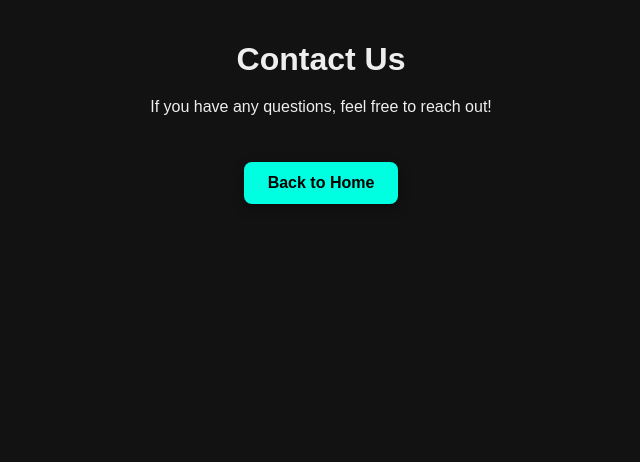
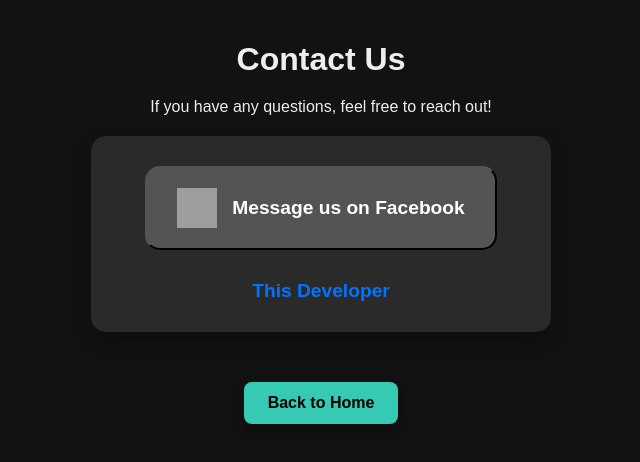
Before and after one commit to zanlauren-dev/ZAN-STUDIO, a plain HTML site: page contacts.html in a window 1280 px wide. Shown: the whole page, without its empty margins (319-959 px from the left). Drawn offline with Linux system fonts and the light colour scheme; grey boxes are pictures that could not be loaded.

Commit message:
Update contacts.html

```diff
--- a/contacts.html
+++ b/contacts.html
@@ -16,12 +16,78 @@
     h1 {
       margin-bottom: 20px;
     }
-    /* Back button style */
+    /* Glass Card Style */
+    .glass-card {
+      background: rgba(255, 255, 255, 0.1);
+      backdrop-filter: blur(10px);
+      -webkit-backdrop-filter: blur(10px);
+      border-radius: 15px;
+      padding: 30px;
+      margin: 20px auto;
+      max-width: 400px;
+      box-shadow: 0 8px 20px rgba(0, 0, 0, 0.3);
+      display: flex;
+      flex-direction: column;
+      align-items: center;
+    }
+    /* Facebook Button with loading effect and larger padding */
+    .facebook-btn {
+      display: flex;
+      align-items: center;
+      justify-content: center;
+      background-color: rgba(255, 255, 255, 0.2);
+      padding: 20px 30px; /* increased padding for a bigger button */
+      border-radius: 15px;
+      cursor: pointer;
+      text-decoration: none;
+      font-weight: bold;
+      font-size: 1.2rem; /* slightly larger font */
+      color: #fff;
+      position: relative;
+      overflow: hidden;
+      transition: all 0.4s ease;
+      margin-bottom: 20px;
+    }
+    .facebook-btn:hover {
+      background-color: rgba(255, 255, 255, 0.3);
+      transform: translateY(-3px);
+      box-shadow: 0 10px 25px rgba(0,0,0,0.6);
+    }
+    /* Spinner styles */
+    .spinner {
+      border: 4px solid #f3f3f3;
+      border-top: 4px solid #00ffe1;
+      border-radius: 50%;
+      width: 24px;
+      height: 24px;
+      animation: spin 1s linear infinite;
+      margin-left: 15px;
+      display: none;
+    }
+    @keyframes spin {
+      0% { transform: rotate(0deg); }
+      100% { transform: rotate(360deg); }
+    }
+    /* Facebook Logo - larger size */
+    .facebook-logo {
+      width: 40px; /* bigger logo */
+      height: 40px;
+      margin-right: 15px;
+      transition: transform 0.3s ease;
+    }
+    /* Developer label styles */
+    .developer-label {
+      font-weight: bold;
+      font-size: 1.2rem;
+      margin-top: 10px;
+      color: #0074FF;
+    }
+    /* Back button styles */
     .back-link {
       display: inline-block;
       margin-top: 30px;
       padding: 12px 24px;
-      background-color: #00ffe1;
+      background-color: #36C9B3;
       color: #000;
       border-radius: 8px;
       text-decoration: none;
@@ -31,7 +97,7 @@
       box-shadow: 0 4px 12px rgba(0,0,0,0.4);
     }
     .back-link:hover {
-      background-color: #00cbb4;
+      background-color: #8A8A8A;
       transform: translateY(-3px);
       box-shadow: 0 8px 20px rgba(0,0,0,0.6);
     }
@@ -40,6 +106,45 @@
 <body>
   <h1>Contact Us</h1>
   <p>If you have any questions, feel free to reach out!</p>
+
+  <!-- Glass Card with Facebook Button and Developer Label -->
+  <div class="glass-card">
+    <button class="facebook-btn" id="fbButton" aria-label="Message us on Facebook">
+      <img src="https://upload.wikimedia.org/wikipedia/commons/0/05/Facebook_Logo_(2019).png" alt="Facebook Logo" class="facebook-logo"/>
+      Message us on Facebook
+      <div class="spinner" id="loader"></div>
+    </button>
+    <div class="developer-label">This Developer</div>
+  </div>
+
+  <!-- Back Button -->
   <a href="index.html" class="back-link">Back to Home</a>
+
+  <script>
+    const btn = document.getElementById('fbButton');
+    const loader = document.getElementById('loader');
+
+    btn.addEventListener('click', () => {
+      // Show loader
+      loader.style.display = 'block';
+
+      // Animate the button (scale down slightly)
+      btn.style.transform = 'scale(0.98)';
+      btn.style.opacity = '0.8';
+
+      // Simulate loading and then open link
+      setTimeout(() => {
+        // Reset button style
+        btn.style.transform = 'scale(1)';
+        btn.style.opacity = '1';
+
+        // Hide loader
+        loader.style.display = 'none';
+
+        // Open Facebook Messenger link
+        window.open('https://www.facebook.com/rixx.carti', '_blank');
+      }, 1000); // 1 second delay for effect
+    });
+  </script>
 </body>
 </html>
```
